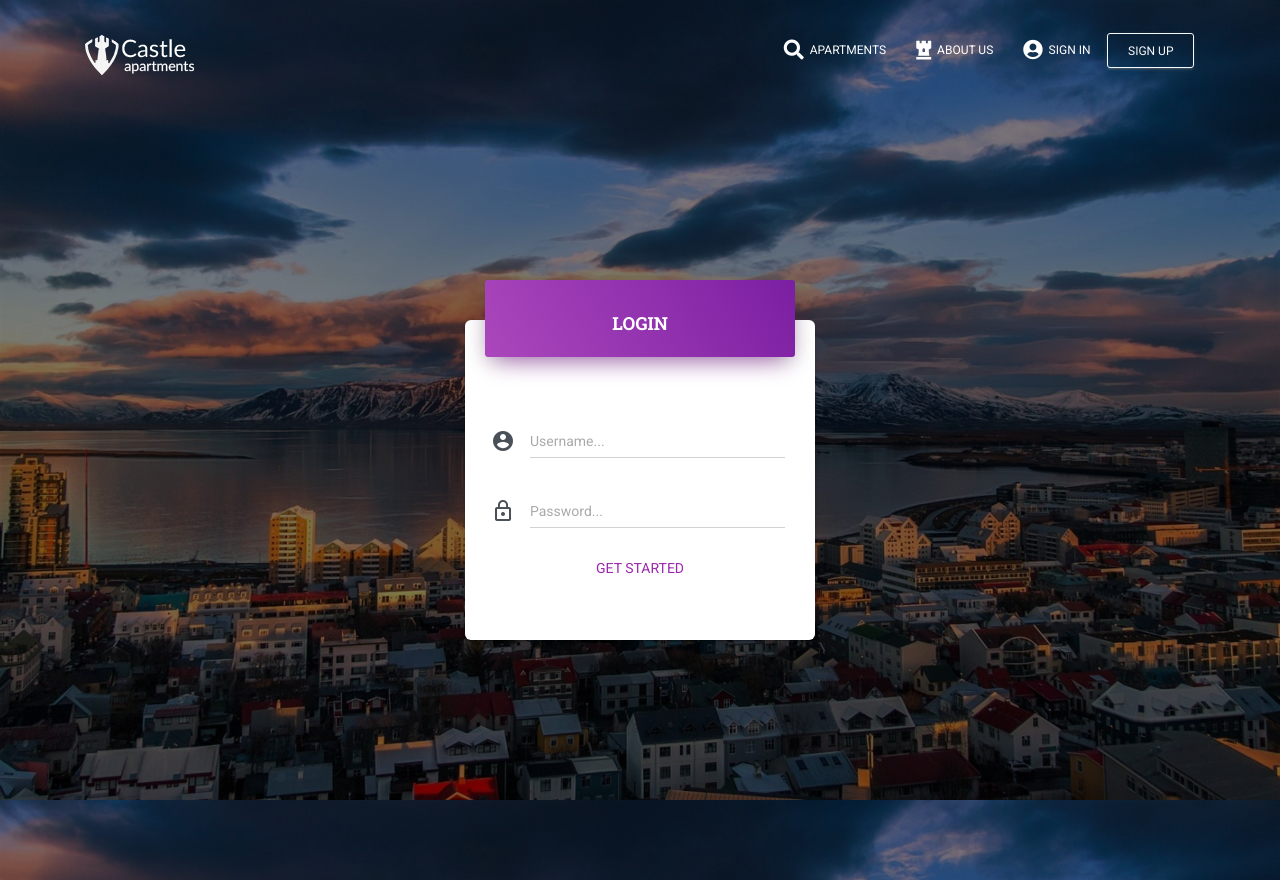
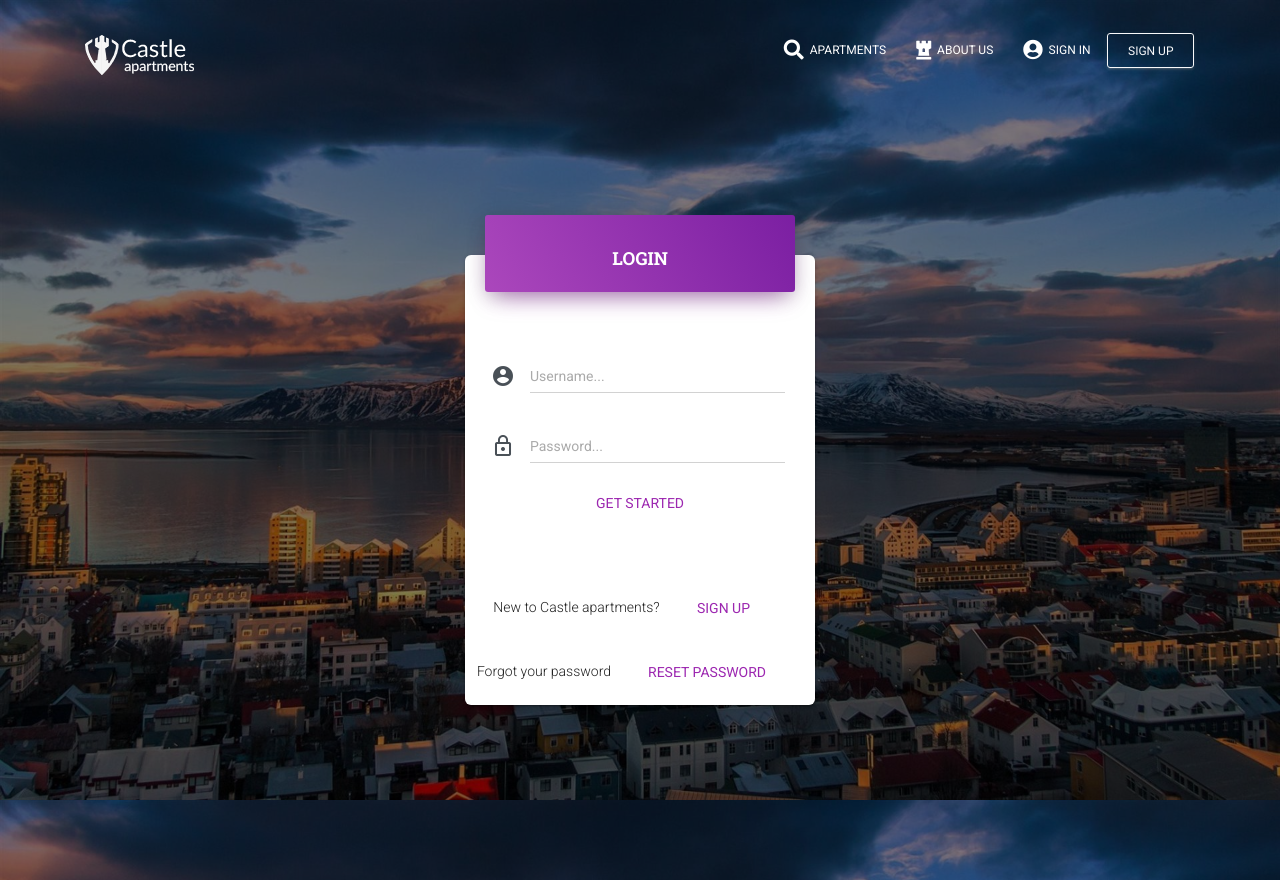
Before and after one commit to castleapartments/Castle_apartments, a Django app: page /login/ in a window 1280 px wide. Run offline with Django 3.2, Linux system fonts and the light colour scheme; some libraries are stand-ins or nearby versions.

Commit message:
Small fixes with the signup and login links

```diff
--- a/base/templates/login.html
+++ b/base/templates/login.html
@@ -42,8 +42,12 @@ Castle Apartments - Login
                     <input type="submit" class="btn btn-primary btn-link btn-wd btn-lg" name="" value="Get Started">
                     </div>
                 </form>
+                <div class="text-center">
+                    New to Castle apartments?<a href="{% url 'signup' %}" class="btn btn-primary btn-link btn-wd btn-lg" name="" value="">SIGN UP</a>
                 </div>
-            </div>
+                <div class="text-center">
+                    Forgot your password<a href="{% url 'forget_password' %}" class="btn btn-primary btn-link btn-wd btn-lg" name="" value="">Reset password</a>
+                </div>
             </div>
         </div>
     </div>
--- a/base/templates/signup.html
+++ b/base/templates/signup.html
@@ -72,6 +72,10 @@ Castle Apartments - Signup
                     <input type="submit" class="btn btn-primary btn-link btn-wd btn-lg" name="" value="Register">
                     </div>
                 </form>
+                <div class="text-center">
+                        Already registered?<a href="{% url 'login' %}" class="btn btn-primary btn-link btn-wd btn-lg" name="" value="">SIGN IN</a>
+                </div>
+
                 </div>
             </div>
             </div>
--- a/base/views.py
+++ b/base/views.py
@@ -70,9 +70,8 @@ class PersonAndCardListView(ListView):
         # And so on for more models
         return context
 
-@login_required
-def special_login(request):
-    return HttpResponse("You are logged in")
+def forget_password(request):
+    return HttpResponse("You need to create me!! :)")
 
 @login_required
 def user_logout(request):
--- a/ca/urls.py
+++ b/ca/urls.py
@@ -18,7 +18,7 @@ urlpatterns = [
     path("", base.views.index, name="index"),
     path("login/", base.views.user_login, name="login"),
 
-    # Only to test if the login is successfull
+    path("forget_password/", base.views.forget_password, name="forget_password"),
     path("logout/", base.views.user_logout, name="logout"),
     path("signup/", base.views.signup, name="signup"),
     path("db/", base.views.db, name="db"),
```
